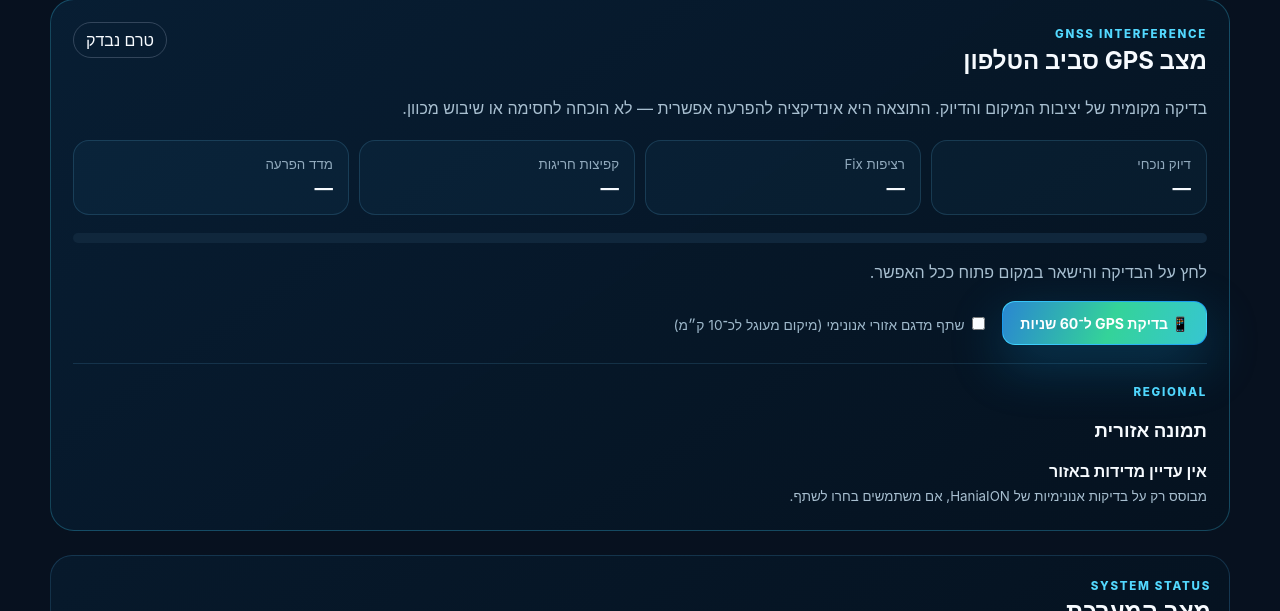
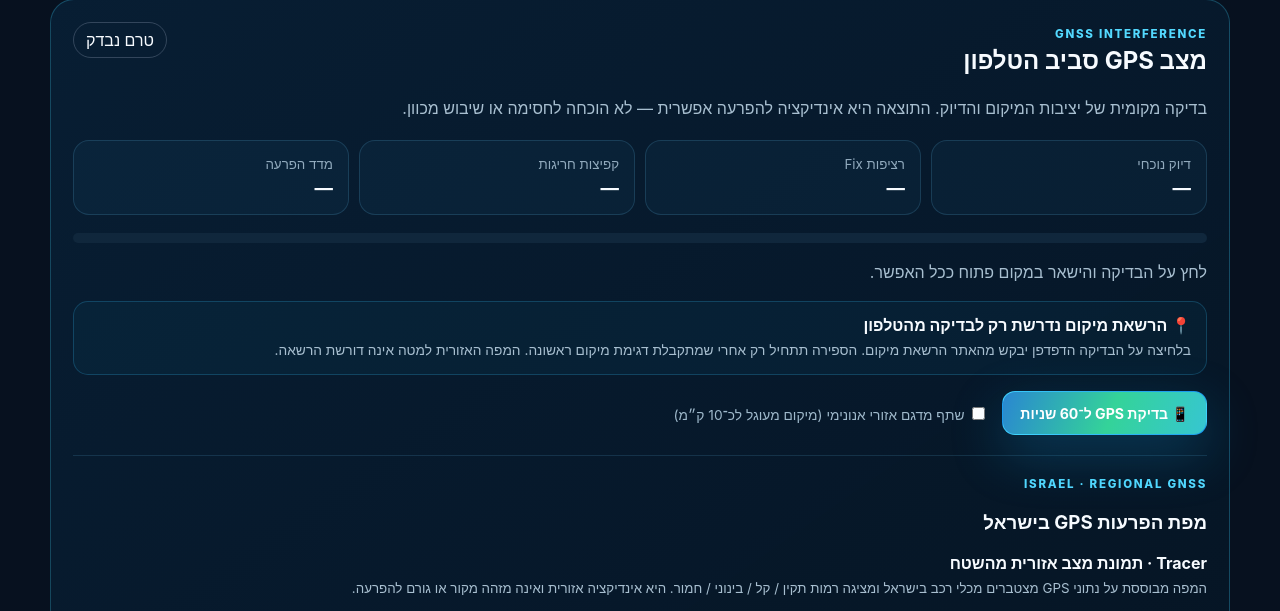
Before and after one commit to l2005l/HaniaION, a FastAPI app: page / in a window 1280 px wide. Shown: the part 850-1461 px from the top of the page. Run offline with FastAPI, Linux system fonts and the light colour scheme; data that the repository does not hold is empty; some libraries are stand-ins or nearby versions.

Commit message:
add regional-gnss-permissions

```diff
--- a/static/app.js
+++ b/static/app.js
@@ -1156,12 +1156,16 @@ function initializeK69Monitor() {
 
 document.addEventListener("DOMContentLoaded", initializeK69Monitor);
 
-// v2.8 — phone GNSS health + privacy-preserving regional consensus
+// v2.9 — GNSS permission-first flow + regional map
 (() => {
   const $ = id => document.getElementById(id);
   if (!$('gnssTestButton')) return;
-  let watchId = null, samples = [], started = 0, timer = null;
+  let watchId = null, samples = [], started = 0, timer = null, firstFix = false;
+  const button = $('gnssTestButton');
   const dist=(a,b)=>{const R=6371000,p=Math.PI/180,dLat=(b.latitude-a.latitude)*p,dLon=(b.longitude-a.longitude)*p,x=Math.sin(dLat/2)**2+Math.cos(a.latitude*p)*Math.cos(b.latitude*p)*Math.sin(dLon/2)**2;return 2*R*Math.asin(Math.sqrt(x));};
+  function resetButton(){ button.disabled=false; button.textContent='📱 בדיקת GPS ל־60 שניות'; }
+  function stopWatch(){ if(watchId!==null) navigator.geolocation.clearWatch(watchId); if(timer) clearInterval(timer); watchId=null; timer=null; }
+  function permissionError(err){ stopWatch(); resetButton(); const denied=err && err.code===1; $('gnssBadge').className='gnss-badge neutral'; $('gnssBadge').textContent=denied?'נדרשת הרשאה':'אין Fix'; $('gnssReason').textContent=denied?'הדפדפן חסם גישה למיקום. אפשר הרשאת Location לאתר דרך הגדרות האתר בדפדפן ואז נסה שוב.':'לא התקבלה דגימת GPS. ודא ששירותי המיקום פעילים ונסה במקום עם שמיים פתוחים.'; }
   function render(score, accuracy, fixRatio, jumps, reason){
     $('gnssAccuracy').textContent=Number.isFinite(accuracy)?`±${accuracy.toFixed(1)} m`:'—'; $('gnssFix').textContent=`${Math.round(fixRatio*100)}%`; $('gnssJumps').textContent=String(jumps); $('gnssScore').textContent=`${score}/100`; $('gnssMeter').style.width=`${score}%`; $('gnssReason').textContent=reason;
     const b=$('gnssBadge'); b.className='gnss-badge '+(score<30?'ok':score<60?'warn':'alert'); b.textContent=score<30?'תקין':score<60?'חשוד':'הפרעה משמעותית';
@@ -1170,19 +1174,21 @@ document.addEventListener("DOMContentLoaded", initializeK69Monitor);
     const latCell=Math.round(lat*10)/10, lonCell=Math.round(lon*10)/10;
     try{if(share) await fetch('/api/gnss/sample',{method:'POST',headers:{'Content-Type':'application/json'},body:JSON.stringify({lat_cell:latCell,lon_cell:lonCell,score,accuracy_m:accuracy,fix_ratio:fixRatio})});
       const r=await fetch(`/api/gnss/region?lat_cell=${latCell}&lon_cell=${lonCell}`,{cache:'no-store'}); const d=await r.json();
-      if(!d.count){$('regionalGnss').textContent='אין מספיק מדידות באזור';$('regionalGnssDetail').textContent='המדד האזורי יופיע לאחר שיצטברו בדיקות אנונימיות בטווח של כ־30 ק״מ.';return;}
+      if(!d.count){$('regionalGnss').textContent='אין מספיק מדידות באזור';$('regionalGnssDetail').textContent='המדד הקהילתי יופיע לאחר שיצטברו בדיקות אנונימיות בטווח של כ־30 ק״מ.';return;}
       $('regionalGnss').textContent=`${d.score<30?'🟢 רגוע':d.score<60?'🟡 הפרעות אפשריות':'🟠 סימנים חריגים'} · ${d.score}/100`;
       $('regionalGnssDetail').textContent=`${d.count} מדידות ב־2 השעות האחרונות · דיוק ממוצע ±${d.accuracy_m} מ׳. זהו מדד קהילתי, לא אישור לחסימה.`;
-    }catch(e){$('regionalGnss').textContent='התמונה האזורית אינה זמינה כרגע';}
+    }catch(e){$('regionalGnss').textContent='התמונה הקהילתית אינה זמינה כרגע';}
   }
-  function finish(){ if(watchId!==null) navigator.geolocation.clearWatch(watchId); clearInterval(timer); watchId=null; $('gnssTestButton').disabled=false; $('gnssTestButton').textContent='📱 בדיקת GPS ל־60 שניות';
-    if(!samples.length){$('gnssBadge').textContent='אין מספיק מידע';$('gnssReason').textContent='הטלפון לא החזיר דגימות מיקום. ודא שהרשאת המיקום פעילה.';return;}
-    const acc=samples.map(s=>s.accuracy).filter(Number.isFinite), accuracy=acc.reduce((a,b)=>a+b,0)/acc.length; let jumps=0; for(let i=1;i<samples.length;i++){const dt=(samples[i].t-samples[i-1].t)/1000, d=dist(samples[i-1],samples[i]); if(dt<8 && d>Math.max(80,samples[i].accuracy*4)) jumps++;}
-    const expected=Math.max(8,Math.round((Date.now()-started)/5000)), fixRatio=Math.min(1,samples.length/expected); let score=Math.round(Math.min(100,(Math.max(0,accuracy-8)*1.15)+(1-fixRatio)*45+jumps*18));
-    const reason=score<30?'ה־Fix יציב והדיוק עקבי. לא זוהו סימנים משמעותיים להפרעה.':score<60?'נמצאה ירידה ביציבות או בדיוק. מבנים, רכב או חסימת שמיים יכולים לגרום לאותה תוצאה.':'נמצאו סימנים חריגים באיכות המיקום. מומלץ לחזור על הבדיקה במקום פתוח לפני הסקת מסקנות.'; render(score,accuracy,fixRatio,jumps,reason); const last=samples[samples.length-1]; regional(last.latitude,last.longitude,$('gnssShare').checked,score,accuracy,fixRatio);
+  function finish(){ stopWatch(); resetButton();
+    if(!samples.length){$('gnssBadge').textContent='אין מספיק מידע';$('gnssReason').textContent='לא התקבלו מספיק דגימות מיקום.';return;}
+    const acc=samples.map(s=>s.accuracy).filter(Number.isFinite), accuracy=acc.reduce((a,b)=>a+b,0)/acc.length; let jumps=0; for(let i=1;i<samples.length;i++){const dt=(samples[i].t-samples[i-1].t)/1000,d=dist(samples[i-1],samples[i]);if(dt<8&&d>Math.max(80,samples[i].accuracy*4))jumps++;}
+    const expected=Math.max(8,Math.round((Date.now()-started)/5000)),fixRatio=Math.min(1,samples.length/expected);let score=Math.round(Math.min(100,(Math.max(0,accuracy-8)*1.15)+(1-fixRatio)*45+jumps*18));
+    const reason=score<30?'ה־Fix יציב והדיוק עקבי. לא זוהו סימנים משמעותיים להפרעה.':score<60?'נמצאה ירידה ביציבות או בדיוק. מבנים, רכב או חסימת שמיים יכולים לגרום לאותה תוצאה.':'נמצאו סימנים חריגים באיכות המיקום. מומלץ לחזור על הבדיקה במקום פתוח לפני הסקת מסקנות.';render(score,accuracy,fixRatio,jumps,reason);const last=samples[samples.length-1];regional(last.latitude,last.longitude,$('gnssShare').checked,score,accuracy,fixRatio);
   }
-  $('gnssTestButton').addEventListener('click',()=>{if(!navigator.geolocation){$('gnssReason').textContent='הדפדפן אינו מאפשר גישה למיקום.';return;} samples=[];started=Date.now();$('gnssTestButton').disabled=true;let left=60;$('gnssTestButton').textContent=`בודק… ${left}s`;
-    timer=setInterval(()=>{$('gnssTestButton').textContent=`בודק… ${--left}s`;if(left<=0)finish();},1000);
-    watchId=navigator.geolocation.watchPosition(p=>{samples.push({latitude:p.coords.latitude,longitude:p.coords.longitude,accuracy:p.coords.accuracy,t:Date.now()});$('gnssAccuracy').textContent=`±${p.coords.accuracy.toFixed(1)} m`;},{enableHighAccuracy:true,maximumAge:0,timeout:12000});
+  function beginCountdown(){ if(firstFix) return; firstFix=true; started=Date.now(); let left=60; button.textContent=`בודק… ${left}s`; timer=setInterval(()=>{left-=1;button.textContent=`בודק… ${left}s`;if(left<=0)finish();},1000); }
+  button.addEventListener('click',()=>{
+    if(!navigator.geolocation){$('gnssReason').textContent='הדפדפן אינו תומך בבדיקת מיקום.';return;}
+    samples=[];firstFix=false;button.disabled=true;button.textContent='📍 מבקש הרשאת מיקום…';$('gnssReason').textContent='אשר לדפדפן גישה למיקום. הספירה תתחיל רק לאחר קבלת Fix ראשון.';
+    watchId=navigator.geolocation.watchPosition(p=>{beginCountdown();samples.push({latitude:p.coords.latitude,longitude:p.coords.longitude,accuracy:p.coords.accuracy,t:Date.now()});$('gnssAccuracy').textContent=`±${p.coords.accuracy.toFixed(1)} m`;$('gnssReason').textContent=`הבדיקה פעילה · התקבלו ${samples.length} דגימות.`;},permissionError,{enableHighAccuracy:true,maximumAge:0,timeout:15000});
   });
 })();
--- a/static/index.html
+++ b/static/index.html
@@ -9,7 +9,7 @@
   <link rel="manifest" href="/manifest.webmanifest">
   <link rel="icon" href="/static/icons/icon.svg?v=43" type="image/svg+xml">
   <link rel="apple-touch-icon" href="/static/icons/icon.svg?v=43">
-  <link rel="stylesheet" href="/static/style.css?v=53">
+  <link rel="stylesheet" href="/static/style.css?v=54">
   <title>HaniaION — BRDC to RAAM</title>
   <link rel="stylesheet" href="/static/data-status.css?v=4">
 </head>
@@ -70,8 +70,10 @@
         <article><small>דיוק נוכחי</small><strong id="gnssAccuracy">—</strong></article><article><small>רציפות Fix</small><strong id="gnssFix">—</strong></article><article><small>קפיצות חריגות</small><strong id="gnssJumps">—</strong></article><article><small>מדד הפרעה</small><strong id="gnssScore">—</strong></article>
       </div>
       <div class="gnss-meter"><span id="gnssMeter"></span></div><p id="gnssReason" class="gnss-reason">לחץ על הבדיקה והישאר במקום פתוח ככל האפשר.</p>
+      <div class="gnss-permission-note"><strong>📍 הרשאת מיקום נדרשת רק לבדיקה מהטלפון</strong><span>בלחיצה על הבדיקה הדפדפן יבקש מהאתר הרשאת מיקום. הספירה תתחיל רק אחרי שמתקבלת דגימת מיקום ראשונה. המפה האזורית למטה אינה דורשת הרשאה.</span></div>
       <div class="gnss-actions"><button id="gnssTestButton" class="button button-primary" type="button">📱 בדיקת GPS ל־60 שניות</button><label><input id="gnssShare" type="checkbox"> שתף מדגם אזורי אנונימי (מיקום מעוגל לכ־10 ק״מ)</label></div>
-      <div class="regional-gnss"><div><span class="section-kicker">REGIONAL</span><h3>תמונה אזורית</h3></div><strong id="regionalGnss">אין עדיין מדידות באזור</strong><small id="regionalGnssDetail">מבוסס רק על בדיקות אנונימיות של HaniaION, אם משתמשים בחרו לשתף.</small></div>
+      <div class="regional-gnss external-regional"><div><span class="section-kicker">ISRAEL · REGIONAL GNSS</span><h3>מפת הפרעות GPS בישראל</h3></div><strong>Tracer · תמונת מצב אזורית מהשטח</strong><small>המפה מבוססת על נתוני GPS מצטברים מכלי רכב בישראל ומציגה רמות תקין / קל / בינוני / חמור. היא אינדיקציה אזורית ואינה מזהה מקור או גורם להפרעה.</small><div class="gnss-map-frame"><iframe title="מפת הפרעות GPS בישראל - Tracer" src="https://tracer.co.il/gps-jamming-map?embed=1" loading="lazy" referrerpolicy="no-referrer-when-downgrade"></iframe></div><div class="gnss-map-links"><a href="https://tracer.co.il/gps-jamming-map" target="_blank" rel="noopener">פתח מפה מלאה</a><span>מקור חיצוני: Tracer Technologies</span></div></div>
+      <div class="regional-gnss community-regional"><div><span class="section-kicker">HANIAION COMMUNITY</span><h3>מדידות HaniaION באזור</h3></div><strong id="regionalGnss">אין עדיין מדידות באזור</strong><small id="regionalGnssDetail">מבוסס רק על בדיקות אנונימיות של HaniaION, אם משתמשים בחרו לשתף.</small></div>
     </section>
 
     <section id="system-status" class="system-health-section" aria-label="מצב המערכת">
@@ -203,7 +205,7 @@
   </div>
   <button id="floatingTopButton" class="floating-top-button" type="button" aria-label="חזרה לראש העמוד" title="חזרה לראש העמוד">↑</button>
   <div id="toast" class="toast" role="status" aria-live="polite"></div>
-  <script src="/static/app.js?v=53" defer></script>
+  <script src="/static/app.js?v=54" defer></script>
   <script src="/static/data-status.js?v=4"></script>
 </body>
 </html>
--- a/static/service-worker.js
+++ b/static/service-worker.js
@@ -1,5 +1,5 @@
-const CACHE_NAME = "haniaion-v2.8.0";
-const APP_SHELL = ["/", "/wind", "/satellite", "/static/style.css?v=53", "/static/app.js?v=53", "/static/wind.css?v=45", "/static/wind.js?v=45", "/static/satellite.css?v=21", "/static/satellite.js?v=21", "/static/data-status.css?v=4", "/static/data-status.js?v=4", "/static/icons/icon.svg", "/manifest.webmanifest"];
+const CACHE_NAME = "haniaion-v2.9.0";
+const APP_SHELL = ["/", "/wind", "/satellite", "/static/style.css?v=54", "/static/app.js?v=54", "/static/wind.css?v=45", "/static/wind.js?v=45", "/static/satellite.css?v=21", "/static/satellite.js?v=21", "/static/data-status.css?v=4", "/static/data-status.js?v=4", "/static/icons/icon.svg", "/manifest.webmanifest"];
 
 self.addEventListener("install", event => {
   event.waitUntil(caches.open(CACHE_NAME).then(cache => cache.addAll(APP_SHELL)));
--- a/static/style.css
+++ b/static/style.css
@@ -1354,3 +1354,5 @@ iframe {
 /* v2.8 GNSS interference monitor */
 .gnss-monitor{margin:18px 0 24px;padding:22px;border:1px solid rgba(66,215,255,.25);border-radius:24px;background:linear-gradient(145deg,rgba(8,31,52,.96),rgba(5,18,32,.98))}.gnss-head{display:flex;justify-content:space-between;gap:12px;align-items:start}.gnss-head h2{margin:.25rem 0}.gnss-badge{padding:7px 12px;border-radius:999px;border:1px solid rgba(148,163,184,.3);white-space:nowrap}.gnss-badge.ok{color:#6ee7b7;border-color:rgba(52,211,153,.4)}.gnss-badge.warn{color:#fbbf24;border-color:rgba(251,191,36,.45)}.gnss-badge.alert{color:#fb7185;border-color:rgba(251,113,133,.45)}.gnss-explain,.gnss-reason,.regional-gnss small{color:#a8bfd0;line-height:1.65}.gnss-grid{display:grid;grid-template-columns:repeat(4,1fr);gap:10px;margin:18px 0}.gnss-grid article{padding:15px;border:1px solid rgba(105,207,255,.16);border-radius:16px;background:rgba(58,145,198,.06)}.gnss-grid small{display:block;color:#91aabd}.gnss-grid strong{display:block;margin-top:5px;font-size:1.15rem}.gnss-meter{height:10px;border-radius:999px;background:#10273c;overflow:hidden}.gnss-meter span{display:block;width:0;height:100%;background:linear-gradient(90deg,#34d399,#fbbf24,#fb7185);transition:width .35s}.gnss-actions{display:flex;gap:14px;align-items:center;flex-wrap:wrap;margin-top:16px}.gnss-actions label{color:#9fb9cb;font-size:.86rem}.regional-gnss{margin-top:18px;padding-top:16px;border-top:1px solid rgba(105,207,255,.14)}.regional-gnss strong,.regional-gnss small{display:block;margin-top:5px}
 @media(max-width:650px){.gnss-monitor{padding:16px 13px}.gnss-head{flex-direction:column}.gnss-grid{grid-template-columns:1fr 1fr}.gnss-actions .button{width:100%}}
+/* v2.9 GNSS regional map + permission guidance */
+.gnss-permission-note{margin:14px 0 4px;padding:13px 15px;border:1px solid rgba(56,189,248,.22);border-radius:15px;background:rgba(14,116,144,.09)}.gnss-permission-note strong,.gnss-permission-note span{display:block}.gnss-permission-note span{margin-top:5px;color:#a8bfd0;font-size:.86rem;line-height:1.55}.external-regional{margin-top:20px}.gnss-map-frame{margin-top:14px;border:1px solid rgba(105,207,255,.18);border-radius:18px;overflow:hidden;background:#071421;min-height:420px}.gnss-map-frame iframe{display:block;width:100%;height:460px;border:0}.gnss-map-links{display:flex;justify-content:space-between;gap:10px;align-items:center;margin-top:9px;font-size:.78rem;color:#8eaabd}.gnss-map-links a{color:#67e8f9}.community-regional{margin-top:18px}@media(max-width:650px){.gnss-map-frame{min-height:360px}.gnss-map-frame iframe{height:390px}.gnss-map-links{align-items:flex-start;flex-direction:column}}
```
